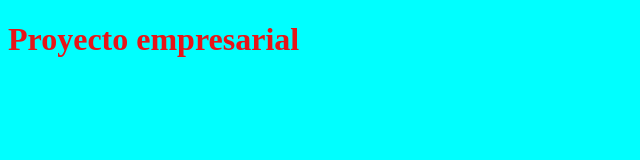
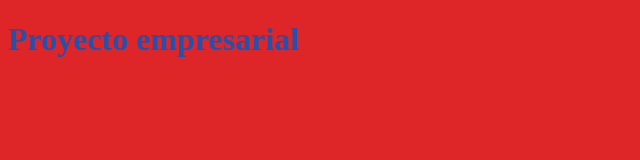
Before and after one commit to mirkosan1/cursogit, a plain HTML site: page index.html in a window 1280 px wide. Shown: the whole page, without its empty margins (0-640 px from the left). Drawn offline with Linux system fonts and the light colour scheme.

Commit message:
cambio de fondo

```diff
--- a/CSS/estilos.css
+++ b/CSS/estilos.css
@@ -1,7 +1,7 @@
 @charset "utf-8";
 /* CSS Document */
 body{
-	background-color: aqua;
-	font-weight:bold;
-	color:#E81417;
+	background-color: #DE2528;
+	font-weight: bold;
+	color: #2550AC;
 }
--- a/index.html
+++ b/index.html
@@ -4,7 +4,7 @@
 <head>
 <meta charset="utf-8">
 <title>Documento sin título</title>
-<link href="CSS/estilos.css" rel="stylesheet" type="text/css"
+<link href="CSS/estilos.css" rel="stylesheet" type="text/css">
 </head>
 
 <body>
```
